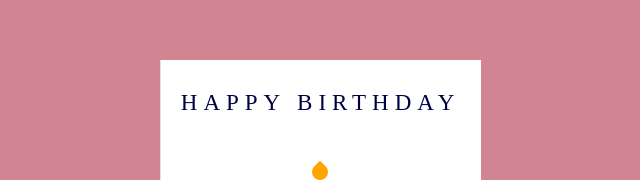
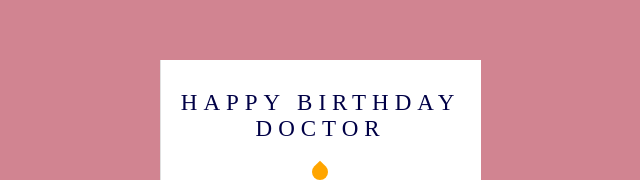
Before and after one commit to sidiq20/Birthday-card, a plain HTML site: page index.html in a window 1280 px wide. Shown: the part 140-320 px from the top of the page, without its empty margins (480-1120 px from the left). Drawn offline with Linux system fonts and the light colour scheme.

Commit message:
Update index.html

```diff
--- a/index.html
+++ b/index.html
@@ -17,7 +17,7 @@
     <div class="card">
     <div class="outside">
         <div class="front">
-            <p>Happy Birthday</p>
+            <p>Happy Birthday Doctor</p>
             <div class="cake">
                 <div class="top-layer"></div>
                 <div class="middle-layer"></div>
```
